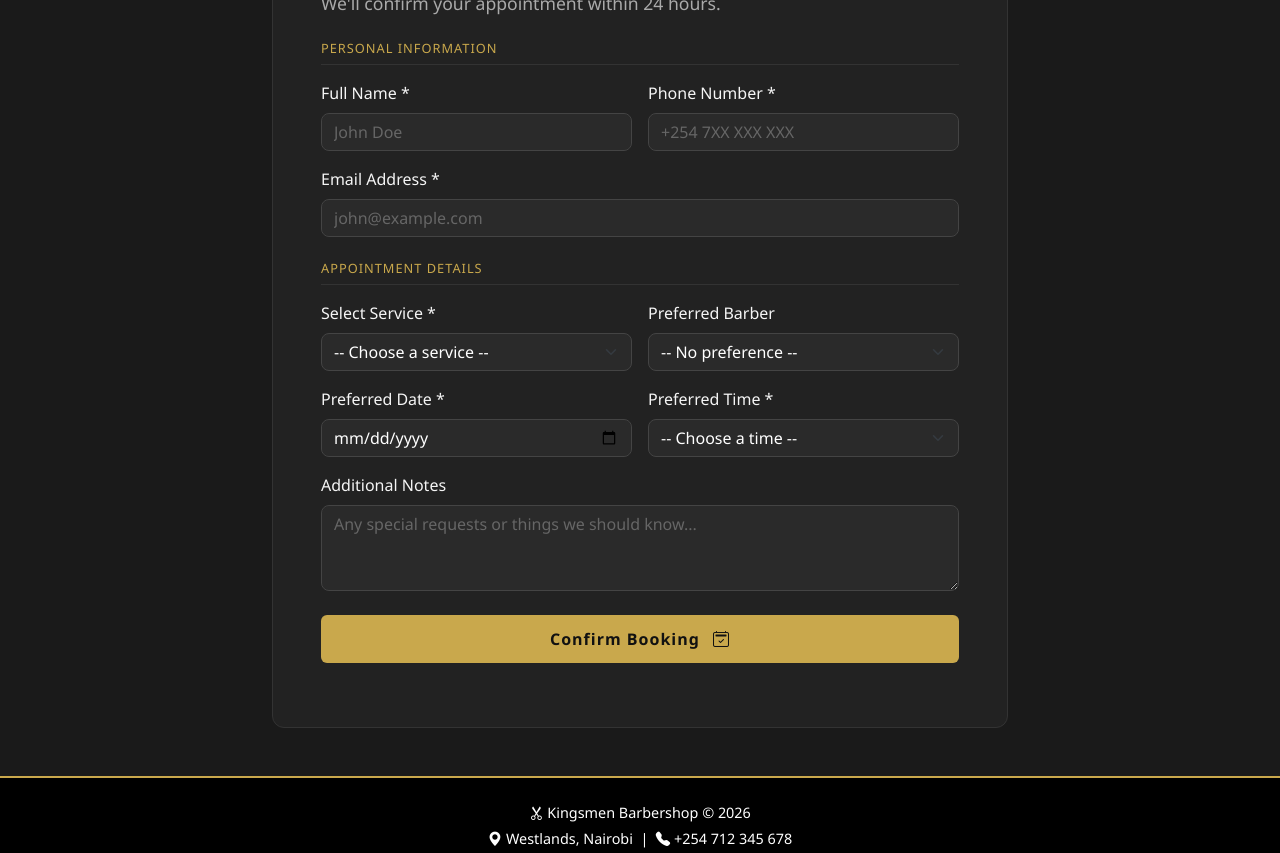
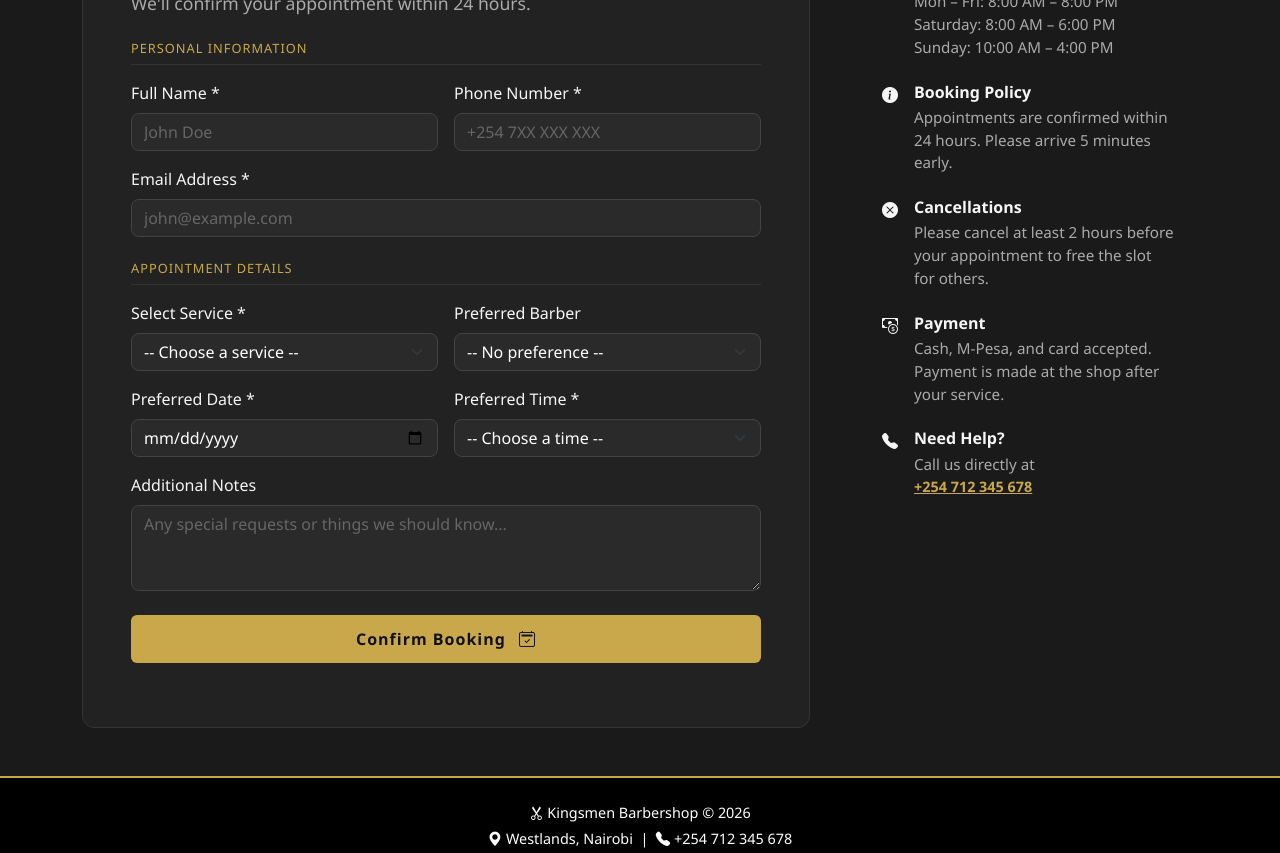
Before and after one commit to handel-code/Kingsmen-Barbershop, a plain HTML site: page booking.html in a window 1280 px wide. Shown: the part 473-1326 px from the top of the page. Drawn offline with nearby package versions, Linux system fonts and the light colour scheme.

Commit message:
Added info sidebar to booking page with hours, policy, and contact

```diff
--- a/booking.html
+++ b/booking.html
@@ -20,8 +20,8 @@
         <span class="navbar-toggler-icon"></span>
       </button>
       <button id="themeToggle" class="btn theme-toggle-btn me-2">
-      <i class="bi bi-sun-fill"></i>
-       </button>
+        <i class="bi bi-sun-fill"></i>
+      </button>
       <div class="collapse navbar-collapse" id="navbarNav">
         <ul class="navbar-nav ms-auto">
           <li class="nav-item"><a class="nav-link" href="index.html">Home</a></li>
@@ -48,13 +48,64 @@
   <!-- BOOKING SECTION -->
   <section class="booking-section py-5">
     <div class="container">
-      <div class="row justify-content-center">
-        <div class="col-lg-8">
+      <div class="row g-5">
+
+        <!-- SIDEBAR -->
+        <div class="col-lg-4 order-lg-2">
+          <div class="booking-sidebar p-4">
+            <h5 class="fw-bold mb-4" style="color: var(--gold);">Good to Know</h5>
+
+            <div class="sidebar-item d-flex gap-3 mb-4">
+              <i class="bi bi-clock-fill sidebar-icon"></i>
+              <div>
+                <h6 class="fw-bold mb-1">Opening Hours</h6>
+                <p class="text-muted-light mb-0">Mon – Fri: 8:00 AM – 8:00 PM<br>
+                Saturday: 8:00 AM – 6:00 PM<br>
+                Sunday: 10:00 AM – 4:00 PM</p>
+              </div>
+            </div>
+
+            <div class="sidebar-item d-flex gap-3 mb-4">
+              <i class="bi bi-info-circle-fill sidebar-icon"></i>
+              <div>
+                <h6 class="fw-bold mb-1">Booking Policy</h6>
+                <p class="text-muted-light mb-0">Appointments are confirmed within 24 hours. Please arrive 5 minutes early.</p>
+              </div>
+            </div>
+
+            <div class="sidebar-item d-flex gap-3 mb-4">
+              <i class="bi bi-x-circle-fill sidebar-icon"></i>
+              <div>
+                <h6 class="fw-bold mb-1">Cancellations</h6>
+                <p class="text-muted-light mb-0">Please cancel at least 2 hours before your appointment to free the slot for others.</p>
+              </div>
+            </div>
+
+            <div class="sidebar-item d-flex gap-3 mb-4">
+              <i class="bi bi-cash-coin sidebar-icon"></i>
+              <div>
+                <h6 class="fw-bold mb-1">Payment</h6>
+                <p class="text-muted-light mb-0">Cash, M-Pesa, and card accepted. Payment is made at the shop after your service.</p>
+              </div>
+            </div>
+
+            <div class="sidebar-item d-flex gap-3">
+              <i class="bi bi-telephone-fill sidebar-icon"></i>
+              <div>
+                <h6 class="fw-bold mb-1">Need Help?</h6>
+                <p class="text-muted-light mb-0">Call us directly at<br>
+                <a href="tel:+254712345678" class="text-gold">+254 712 345 678</a></p>
+              </div>
+            </div>
+          </div>
+        </div>
+
+        <!-- FORM -->
+        <div class="col-lg-8 order-lg-1">
           <div class="booking-card p-4 p-md-5">
             <h2 class="fw-bold section-title mb-2">Fill in Your Details</h2>
             <p class="section-subtitle mb-4">We'll confirm your appointment within 24 hours.</p>
 
-            <!-- Personal Info -->
             <h6 class="form-section-label mb-3">Personal Information</h6>
             <div class="row g-3 mb-4">
               <div class="col-md-6">
@@ -71,7 +122,6 @@
               </div>
             </div>
 
-            <!-- Appointment Details -->
             <h6 class="form-section-label mb-3">Appointment Details</h6>
             <div class="row g-3 mb-4">
               <div class="col-md-6">
@@ -135,6 +185,7 @@
             <div id="bookingFeedback" class="mt-3"></div>
           </div>
         </div>
+
       </div>
     </div>
   </section>
```
